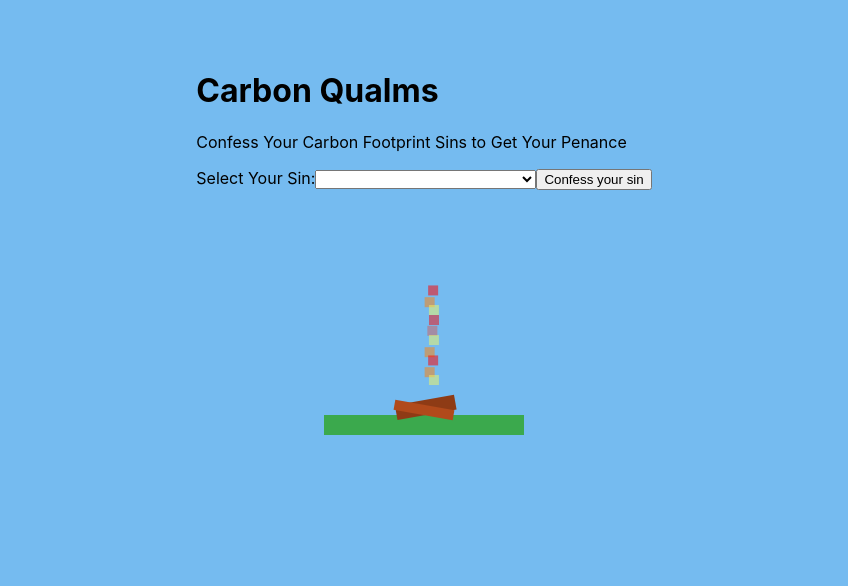
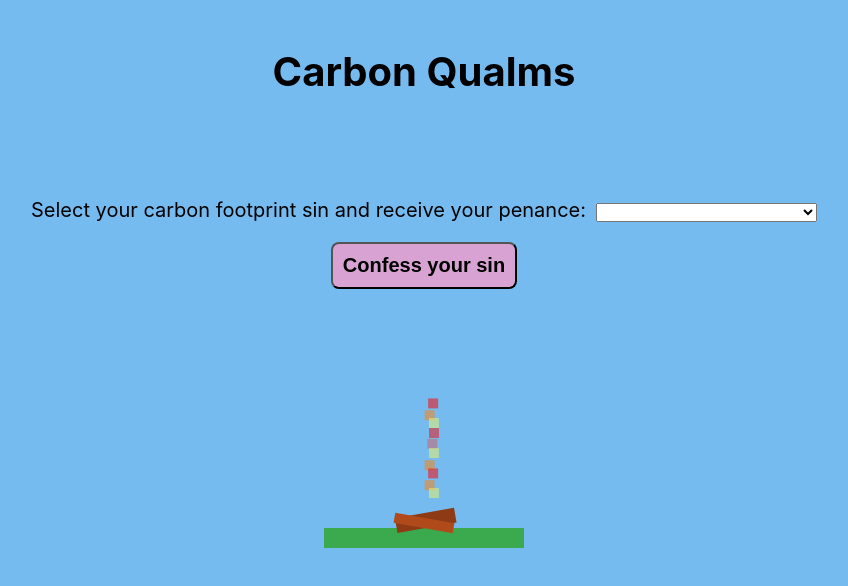
Before and after one commit to layla37/carbon-qualms, a React (Create React App) app: page / in a window 1280 px wide. Shown: the top 586 px of the page, without its empty margins (216-1064 px from the left). Built offline with nearby package versions, Linux system fonts and the light colour scheme.

Commit message:
more styling

```diff
--- a/public/index.html
+++ b/public/index.html
@@ -7,37 +7,14 @@
     <meta name="theme-color" content="#000000" />
     <meta
       name="description"
-      content="Web site created using create-react-app"
+      content="confess your eco-sins and receive a punishment"
     />
     <link rel="apple-touch-icon" href="%PUBLIC_URL%/logo192.png" />
-    <!--
-      manifest.json provides metadata used when your web app is installed on a
-      user's mobile device or desktop. See https://developers.google.com/web/fundamentals/web-app-manifest/
-    -->
     <link rel="manifest" href="%PUBLIC_URL%/manifest.json" />
-    <!--
-      Notice the use of %PUBLIC_URL% in the tags above.
-      It will be replaced with the URL of the `public` folder during the build.
-      Only files inside the `public` folder can be referenced from the HTML.
-
-      Unlike "/favicon.ico" or "favicon.ico", "%PUBLIC_URL%/favicon.ico" will
-      work correctly both with client-side routing and a non-root public URL.
-      Learn how to configure a non-root public URL by running `npm run build`.
-    -->
-    <title>React App</title>
+    <title>Carbon Qualms</title>
   </head>
   <body>
     <noscript>You need to enable JavaScript to run this app.</noscript>
     <div id="root"></div>
-    <!--
-      This HTML file is a template.
-      If you open it directly in the browser, you will see an empty page.
-
-      You can add webfonts, meta tags, or analytics to this file.
-      The build step will place the bundled scripts into the <body> tag.
-
-      To begin the development, run `npm start` or `yarn start`.
-      To create a production bundle, use `npm run build` or `yarn build`.
-    -->
   </body>
 </html>
--- a/src/App.css
+++ b/src/App.css
@@ -1,39 +1,38 @@
-.App {
-  text-align: center;
+body {
+  background: hsl(206deg 80% 70%);
+  font-size: 1.25rem;
 }
 
-.App-logo {
-  height: 40vmin;
-  pointer-events: none;
-}
-
-@media (prefers-reduced-motion: no-preference) {
-  .App-logo {
-    animation: App-logo-spin infinite 20s linear;
-  }
-}
-
-.App-header {
-  background-color: #282c34;
-  min-height: 100vh;
+main {
   display: flex;
   flex-direction: column;
   align-items: center;
-  justify-content: center;
-  font-size: calc(10px + 2vmin);
-  color: white;
+  padding: 20px;
 }
 
-.App-link {
-  color: #61dafb;
+select {
+  margin-top: 30px;
+  margin-left: 10px;
 }
 
-body {
-  background: hsl(206deg 80% 70%);
+button {
+  margin-top: 20px;
+  border-radius: 8px;
+  background-color: #d8a3d3;
+  padding: 10px;
+  font-size: 1.25rem;
+  font-weight: 800;
+  cursor: pointer;
+}
+
+button:active {
+  background-color: #e6b2e1;
+}
+
+form {
   display: flex;
   flex-direction: column;
   align-items: center;
-  padding-top: 50px;
 }
 
 @keyframes move {
@@ -47,11 +46,24 @@ body {
     }
   }
 
+.sin-and-penance {
+  height: 230px;
+  margin-top: 50px;
+  display: flex;
+  flex-direction: column;
+  align-items: center;
+}
+
+.penance {
+  background-color: antiquewhite;
+  padding: 20px;
+  border: black 2px solid;
+}
+
 .campfire {
   display: flex;
   flex-direction: column;
   align-items: center;
-  padding-top: 100px;
 }
 
 .ground {
@@ -113,3 +125,14 @@ body {
   width: 60px;
   transform: rotate(10deg);
 }
+
+@media (max-width: 780px) {
+  .campfire {
+    margin-top:35px;
+  }
+
+  .penance {
+    padding: 10px;
+    font-size: 1rem;
+  }
+}
--- a/src/App.js
+++ b/src/App.js
@@ -1,4 +1,4 @@
-import React, { useEffect, useState } from 'react';
+import React, { useState } from 'react';
 import './App.css';
 
 const PENANCE_OPTIONS = [
@@ -31,15 +31,11 @@ function App() {
 
   return (
     <div className="app">
-      <header className="app-header">
-        <h1>
-          Carbon Qualms
-        </h1>
-       <p>Confess Your Carbon Footprint Sins to Get Your Penance</p>
-      </header>
       <main>
+        <h1>Carbon Qualms</h1>
+        <div className='sin-and-penance'>
           <form onSubmit={handleSubmit}>
-          <label>Select Your Sin:
+            <label>Select your carbon footprint sin and receive your penance:
               <select value={sin} onChange={(e) => setSin(e.target.value)}>
                 <option />
                 {
@@ -52,8 +48,10 @@ function App() {
             <button type="submit">Confess your sin</button>
           </form>
           {penance && sin &&
-          <p>{penance}</p>
+            <p className="penance">{penance}</p>
           }
+        </div>
+
         <div className='campfire'>
           <div className='red-1'></div>
           <div className='orange-1'></div>
@@ -72,8 +70,10 @@ function App() {
           <div className="ground"></div>
         </div>
 
+
       </main>
     </div>
+
   );
 }
 
```
Also changed, not shown: 1 other file (tests, documents, lock files or other folders). Lines whose indentation alone changed are shown as unchanged.
